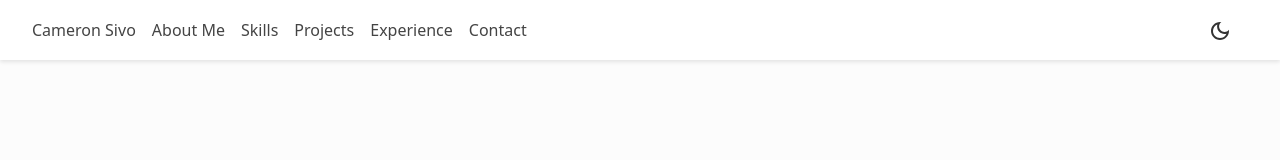
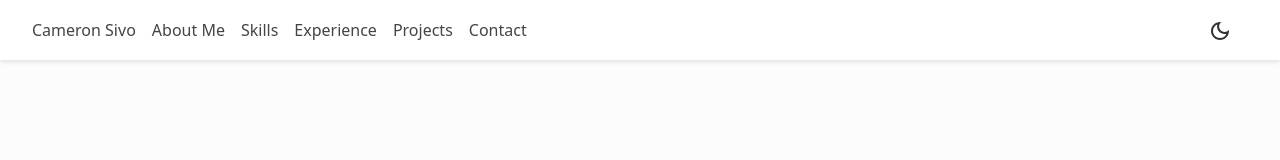
Before and after one commit to csiv23/portfolio, a Next.js app in the folder frontend/: page / in a window 1280 px wide. Shown: the top 160 px of the page. Built offline with nearby package versions, Linux system fonts and the light colour scheme.

Commit message:
Implemented smooth scrolling

```diff
--- a/frontend/components/Navbar.tsx
+++ b/frontend/components/Navbar.tsx
@@ -1,13 +1,26 @@
-// frontend/components/Navbar.tsx
 import React, { FC, useContext } from "react";
 import { ThemeContext, ThemeUpdateContext } from "./ThemeContext";
 import MoonIcon from "@mui/icons-material/DarkModeOutlined";
 import SunIcon from "@mui/icons-material/LightModeOutlined";
-import styles from "./Navbar.module.css"; // Your CSS module for styling
+import styles from "./Navbar.module.css";
 
 const Navbar: FC = () => {
   const darkTheme = useContext(ThemeContext);
   const toggleTheme = useContext(ThemeUpdateContext);
+
+  const scrollToSection = (sectionId: string, offset: number) => {
+    return (event: React.MouseEvent<HTMLAnchorElement, MouseEvent>) => {
+      event.preventDefault();
+      const section = document.getElementById(sectionId);
+      if (section) {
+        const offsetTop = section.offsetTop + offset; // Use the offset here
+        window.scrollTo({
+          top: offsetTop,
+          behavior: "smooth",
+        });
+      }
+    };
+  };
 
   return (
     <nav
@@ -16,12 +29,22 @@ const Navbar: FC = () => {
       }`}
     >
       <div className={styles.navLinks}>
-        <a href="#top">Cameron Sivo</a>
-        <a href="#about">About Me</a>
-        <a href="#skills">Skills</a>
-        <a href="#projects">Projects</a>
-        <a href="#experience">Experience</a>
-        <a href="#contact">Contact</a>
+        <a href="#top"  onClick={scrollToSection("top", -100)}>Cameron Sivo</a>
+        <a href="#about" onClick={scrollToSection("about", 400)}>
+          About Me
+        </a>
+        <a href="#skills" onClick={scrollToSection("skills", -55)}>
+          Skills
+        </a>
+        <a href="#experience" onClick={scrollToSection("experience", -55)}>
+          Experience
+        </a>
+        <a href="#projects" onClick={scrollToSection("projects", -55)}>
+          Projects
+        </a>
+        <a href="#contact" onClick={scrollToSection("contact", -55)}>
+          Contact
+        </a>
       </div>
       <button
         onClick={toggleTheme}
--- a/frontend/styles/globals.css
+++ b/frontend/styles/globals.css
@@ -21,3 +21,7 @@
 body {
   color: rgb(var(--foreground-rgb));
 }
+
+html {
+  scroll-behavior: smooth;
+}
```
